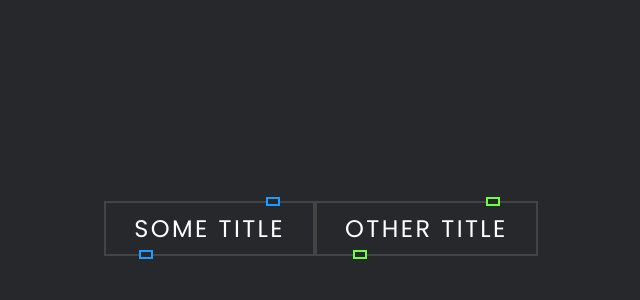
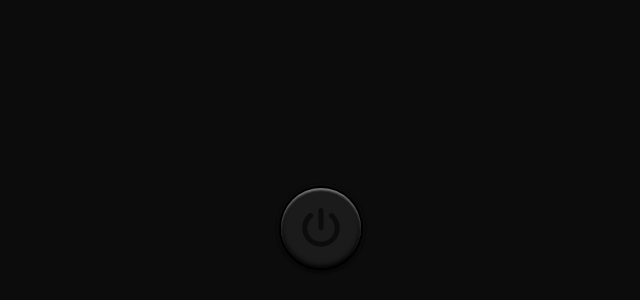
Before and after one commit to dvsherbakov/feature-store, a React (Create React App) app: page / in a window 1280 px wide. Shown: the part 172-472 px from the top of the page, without its empty margins (319-959 px from the left). Built offline with nearby package versions, Linux system fonts and the light colour scheme.

Commit message:
custom checkbox with af

```diff
--- a/package.json
+++ b/package.json
@@ -3,6 +3,9 @@
   "version": "0.1.0",
   "private": true,
   "dependencies": {
+    "@fortawesome/fontawesome-svg-core": "^6.1.1",
+    "@fortawesome/free-solid-svg-icons": "^6.1.1",
+    "@fortawesome/react-fontawesome": "^0.1.18",
     "@testing-library/jest-dom": "^5.16.4",
     "@testing-library/react": "^13.2.0",
     "@testing-library/user-event": "^13.5.0",
--- a/src/App.css
+++ b/src/App.css
@@ -4,7 +4,7 @@
   justify-content: center;
   align-content: center;
   box-sizing: border-box;
-  background-color: #27282c;
+  background-color: #0c0c0c;
 }
 
 .App-header {
--- a/src/App.tsx
+++ b/src/App.tsx
@@ -1,16 +1,13 @@
 import React from 'react';
 import './App.css';
 
-import {GlowingButton} from "./components";
+import {AwesomeButtonCheckbox} from "./components";
 
 
 function App() {
-    return (
-        <div className="App">
-            <GlowingButton color={'#1e9bff'} title={'Some title'}/>
-            <GlowingButton color={'#6eff3e'} title={'Other title'}/>
-        </div>
-    );
+    return (<div className="App">
+            <AwesomeButtonCheckbox key={'checkbox'}/>
+        </div>);
 }
 
 export default App;
--- /dev/null
+++ b/src/components/Checkboxes/AwesomeButtonCheckbox/AwesomeButtonCheckbox.module.scss
@@ -0,0 +1,62 @@
+
+.abCheckbox {
+  display: flex;
+  align-items: center;
+
+  label {
+    position: relative;
+    width: 80px;
+    height: 80px;
+    cursor: pointer;
+    border-radius: 50%;
+
+    .btn {
+      position: absolute;
+      top: 0;
+      left: 0;
+      width: 100%;
+      height: 100%;
+      background-color: #1b1b1b;
+      border-radius: 50%;
+      box-shadow: 0 3px 4px rgba(0, 0, 0, 1),
+      inset 0 -2px 5px rgba(0, 0, 0, 1),
+      inset 0 2px 2px rgba(255, 255, 255, 0.5),
+      0 0 0 2px #000,
+      0 0 0 5px #0c0c0c,
+      0 0 0 5.5px #080808;
+      display: flex;
+      align-items: center;
+      justify-content: center;
+    }
+
+    svg {
+      color: #0c0c0c;
+    }
+
+    input[type='checkbox'] {
+      position: absolute;
+      -webkit-appearance: none;
+
+      &:checked {
+        ~ {
+          span {
+            svg {
+              color: #00ffe7;
+              filter: drop-shadow(0 0 15px #00a1ff) drop-shadow(0 0 30px #00a1ff);
+            }
+          }
+
+          .btn {
+            box-shadow: 0 0 0 rgba(0, 0, 0, 1),
+            inset 0 -2px 5px rgba(0, 0, 0, 1),
+            inset 0 1px 1px rgba(255, 255, 255, 0.1),
+            0 0 0 2px #000,
+            0 0 0 5px #0c0c0c,
+            0 0 0 5.5px #00a1ff;
+          }
+        }
+      }
+    }
+
+  }
+}
--- /dev/null
+++ b/src/components/Checkboxes/AwesomeButtonCheckbox/AwesomeButtonCheckbox.tsx
@@ -0,0 +1,17 @@
+import React from 'react';
+import styles from './AwesomeButtonCheckbox.module.scss'
+import {FontAwesomeIcon} from "@fortawesome/react-fontawesome";
+import {faPowerOff} from "@fortawesome/free-solid-svg-icons";
+
+const AwesomeButtonCheckbox = () => {
+    return (
+        <div className={styles['abCheckbox']}>
+            <label>
+                <input type={'checkbox'} name={""}/>
+                <span className={styles['btn']}><FontAwesomeIcon icon={faPowerOff} fontSize={40}/></span>
+            </label>
+        </div>
+    );
+};
+
+export default AwesomeButtonCheckbox;
--- /dev/null
+++ b/src/components/Checkboxes/index.ts
@@ -0,0 +1,4 @@
+import GlowCheckbox from './GlowCheckbox/GlowCheckbox'
+import AwesomeButtonCheckbox from "./AwesomeButtonCheckbox/AwesomeButtonCheckbox";
+
+export {GlowCheckbox, AwesomeButtonCheckbox}
--- a/src/components/index.ts
+++ b/src/components/index.ts
@@ -1,7 +1,7 @@
 import {GlowingButton, SlideButton} from './Buttons'
 import Loader from './Loader/Loader'
 import Menu3D from "./Menu3D/Menu3D"
-import GlowCheckbox from './GlowCheckbox/GlowCheckbox'
+import {AwesomeButtonCheckbox, GlowCheckbox} from './Checkboxes'
 
 
-export {GlowingButton, SlideButton, GlowCheckbox, Loader, Menu3D}
+export {GlowingButton, SlideButton, GlowCheckbox, AwesomeButtonCheckbox, Loader, Menu3D}
```
Also changed, not shown: src/components/Checkboxes/GlowCheckbox/GlowCheckbox.tsx (renamed from src/components/GlowCheckbox/GlowCheckbox.tsx), src/components/Checkboxes/GlowCheckbox/checkbox.module.scss (renamed from src/components/GlowCheckbox/checkbox.module.scss), 1 other file (tests, documents, lock files or other folders).
